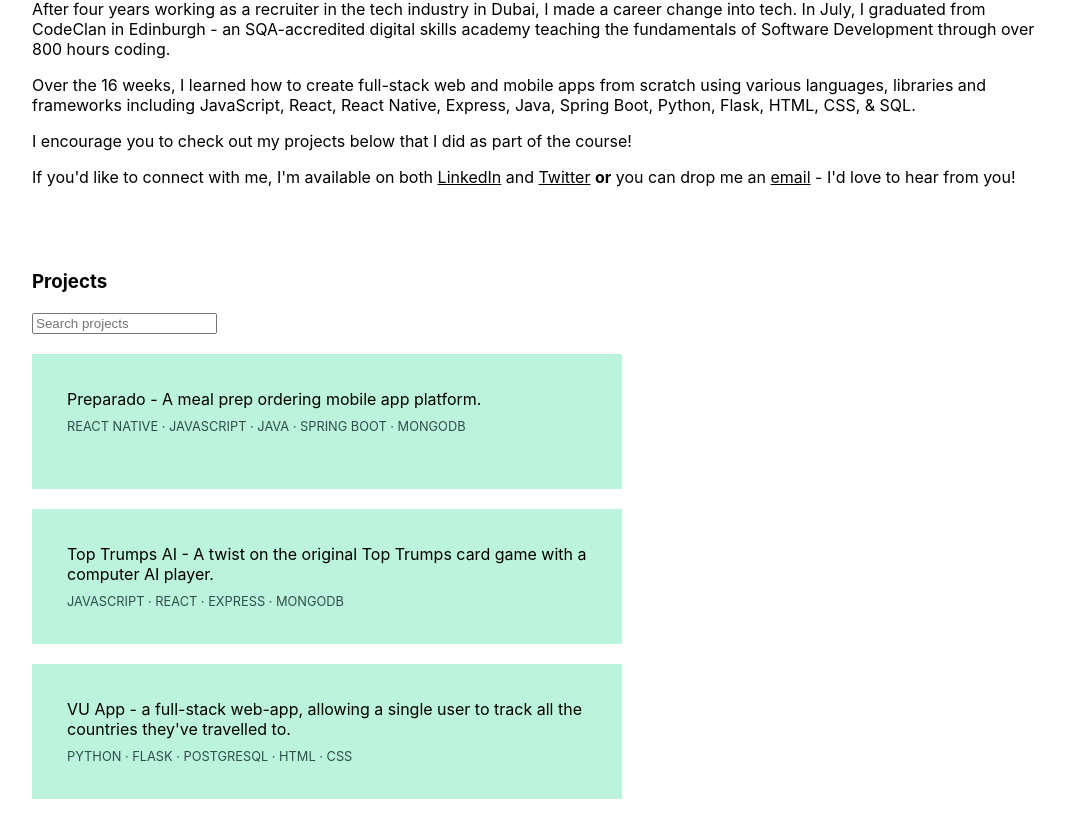
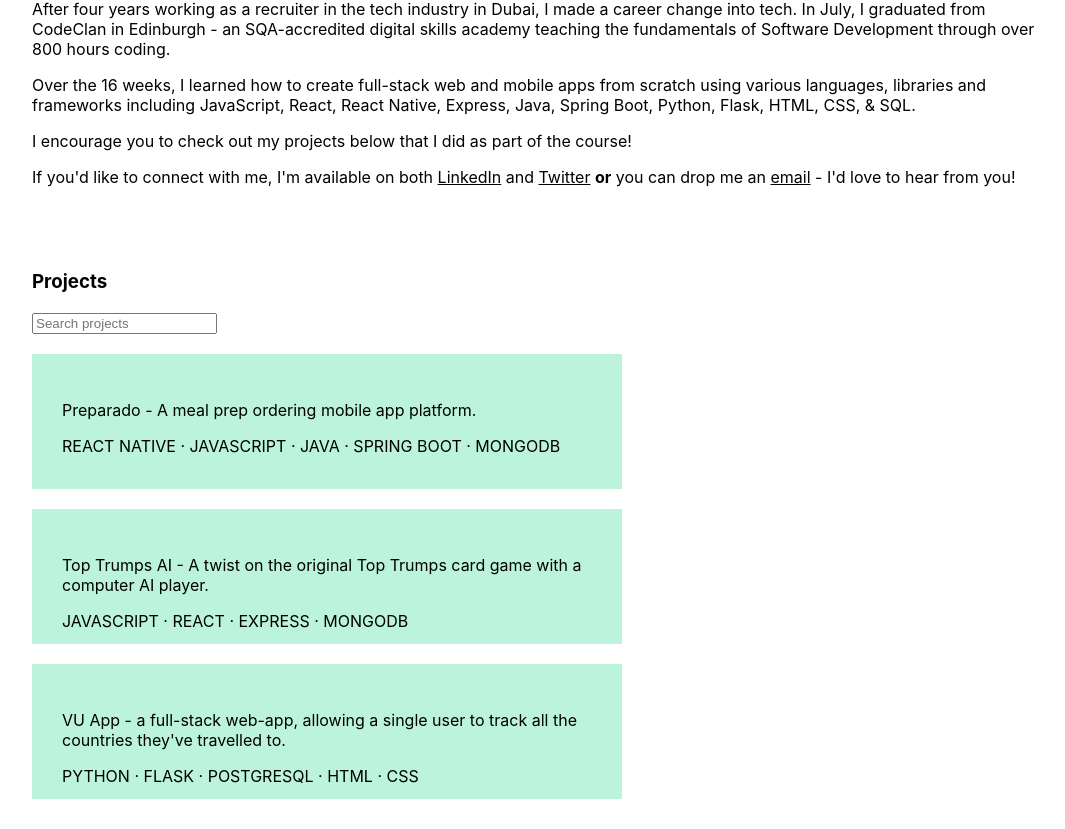
Before and after one commit to crwils/crwils.github.io, a React (Create React App) app: page / in a window 1280 px wide. Shown: the part 747-1576 px from the top of the page, without its empty margins (96-1161 px from the left). Built offline with nearby package versions, Linux system fonts and the light colour scheme.

Commit message:
search function working but needs refactored

```diff
--- a/src/components/ProjectList.js
+++ b/src/components/ProjectList.js
@@ -1,5 +1,4 @@
 import React from "react";
-
 import { ProjectItem, Search } from ".";
 
 function ProjectList(props) {
@@ -7,7 +6,7 @@ function ProjectList(props) {
   return (
     <div className="projects-grid max-width">
       <h3>Projects</h3>
-      <Search projects={props.projects} />
+      <Search />
     </div>
   );
 }
--- a/src/components/Search.js
+++ b/src/components/Search.js
@@ -6,13 +6,23 @@ function Search(props) {
 
     const [search, setSearch] = useState("");
 
-    const filteredProjects = myProjectList.filter(project => {
-            project.name.includes(search)
-    })
+    // const filteredProjects = myProjectList.filter((val) => {
+    //     if (search == "") {
+    //         return val;
+    //     } else if (val.name.toLowerCase().includes(search.toLowerCase())) {
+
+    //     }
+    // })
+
+    const filteredProjects = myProjectList.filter(val =>
+
+        val.name.toLowerCase().includes(search.toLowerCase())
+    )
 
     const handleSearchChange = (event) => {
         setSearch(event.target.value)
-        console.log(filteredProjects)
+        console.log(search)
+        console.log(filteredProjects);
     }
 
     return (
@@ -24,7 +34,16 @@ function Search(props) {
             />
         </form>
         <div className="project-items">
-            <ProjectItem projects={myProjectList} />
+            {/* <ProjectItem projects={filteredProjects} /> */}
+
+            {filteredProjects.map((val) => {
+                return(
+                    <div className="project-box">
+                        <p>{val.name}</p>
+                        <p>{val.techStack}</p>
+                    </div>
+                )
+            })}
       </div>
     </>
     );
```
